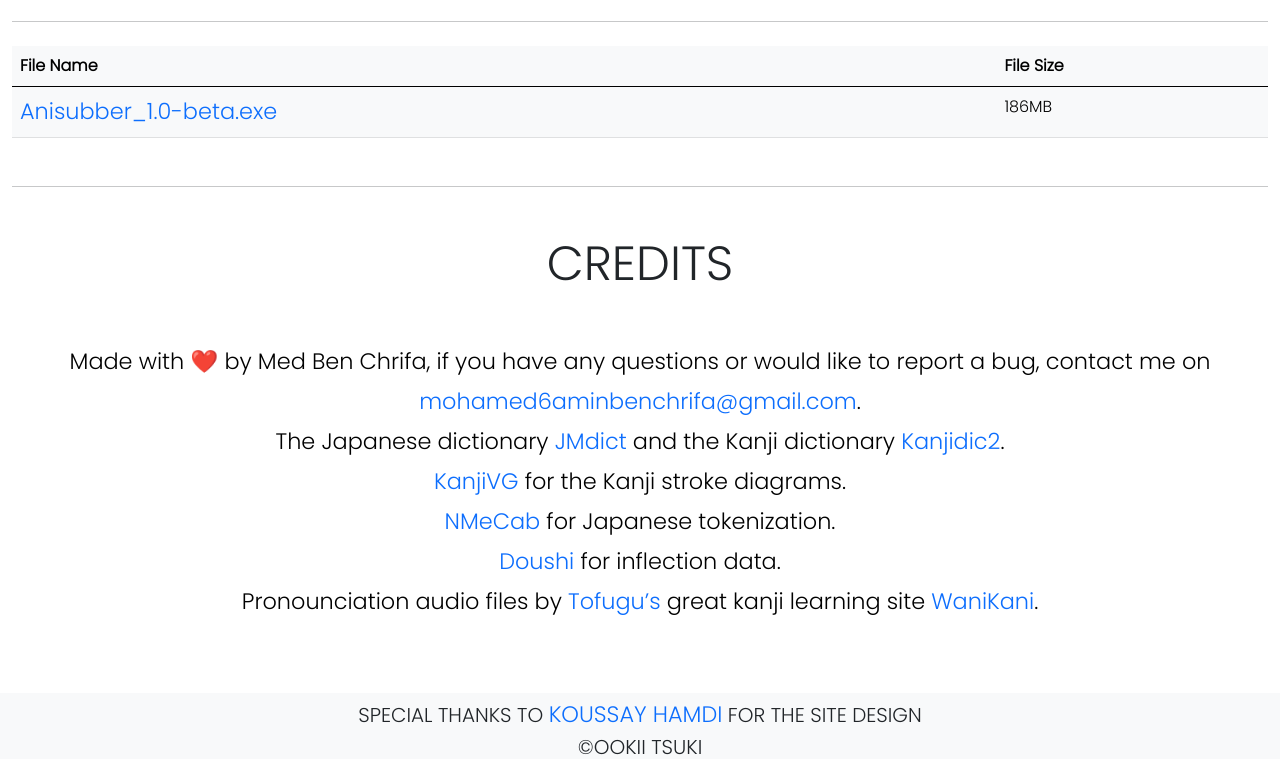
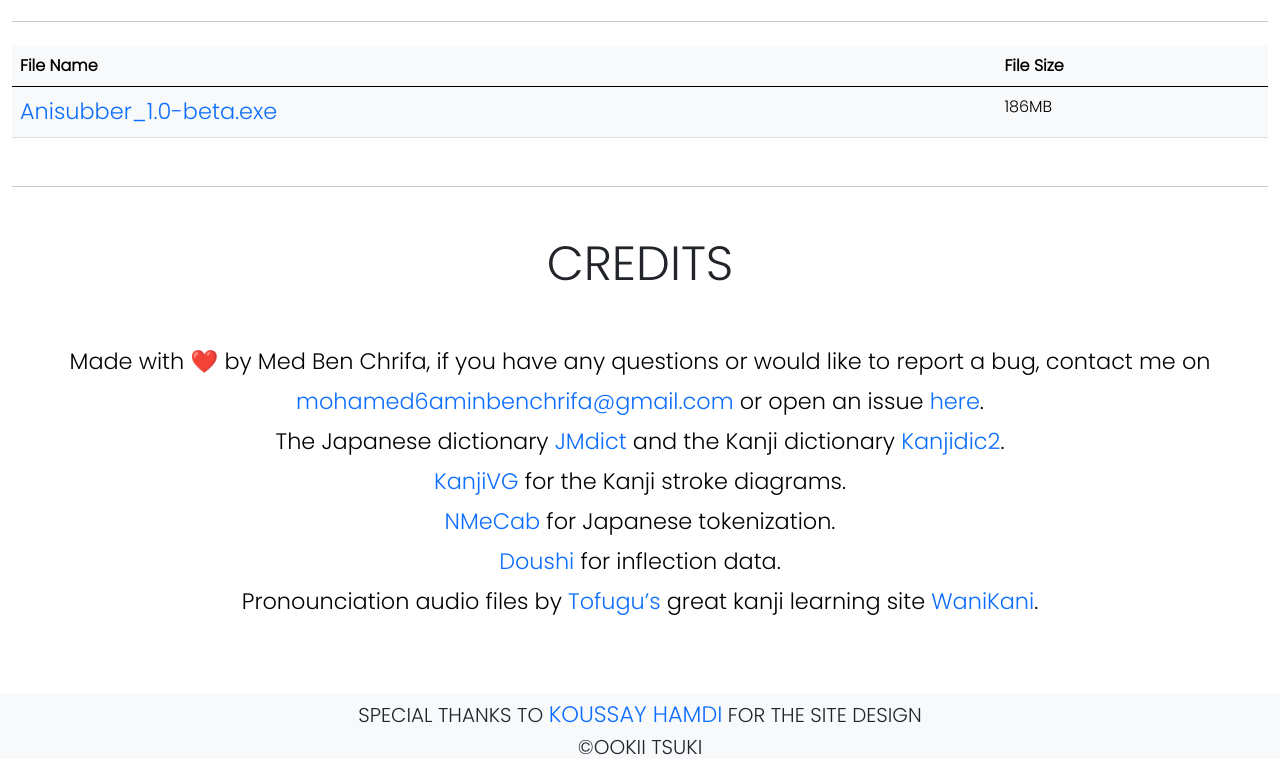
Before and after one commit to ookii-tsuki/Anisubber, a plain HTML site: page index.html in a window 1280 px wide. Shown: the part 4023-4790 px from the top of the page. Drawn offline with nearby package versions, Linux system fonts and the light colour scheme.

Commit message:
Update index.html

```diff
--- a/index.html
+++ b/index.html
@@ -201,7 +201,7 @@
 		<div class="paragraph mx-3 py-3" align="center">
 
             <p class="about">
-                Made with ❤️ by Med Ben Chrifa, if you have any questions or would like to report a bug, contact me on <a href="mailto:mohamed6aminbenchrifa@gmail.com">mohamed6aminbenchrifa@gmail.com</a>.
+                Made with ❤️ by Med Ben Chrifa, if you have any questions or would like to report a bug, contact me on <a href="mailto:mohamed6aminbenchrifa@gmail.com">mohamed6aminbenchrifa@gmail.com</a> or open an issue <a href="https://github.com/ookii-tsuki/Anisubber/issues" target="_blank">here</a>.
 				<br>
 				The Japanese dictionary <a href="http://www.edrdg.org/wiki/index.php/JMdict-EDICT_Dictionary_Project" target="_blank">JMdict</a> and the Kanji dictionary <a href="http://www.edrdg.org/wiki/index.php/KANJIDIC_Project" target="_blank">Kanjidic2</a>.
 				<br>
```
